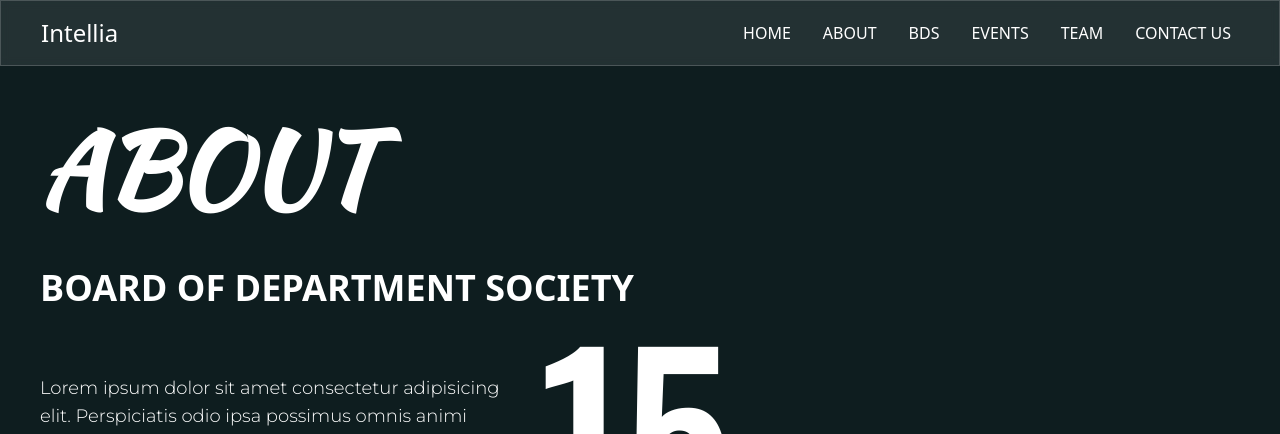
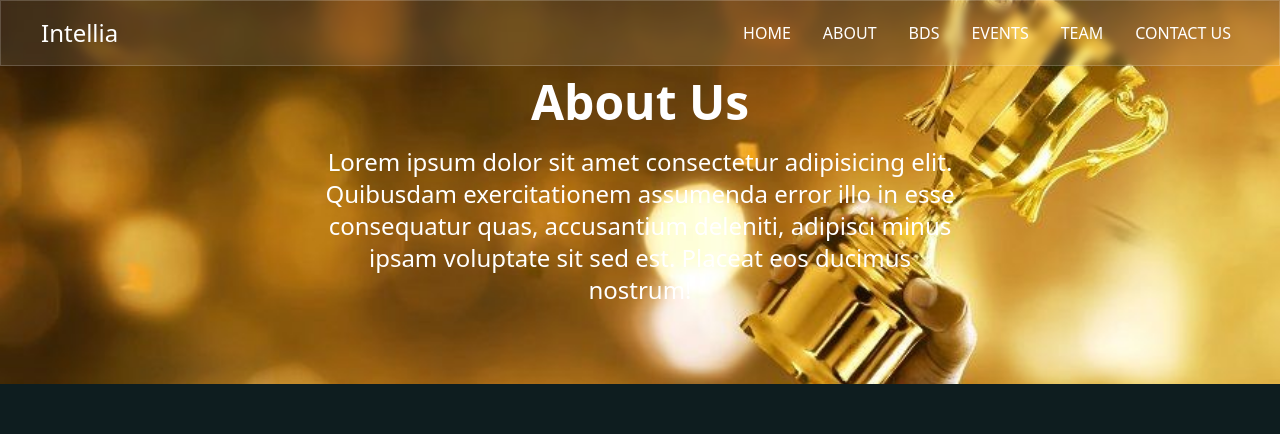
Before and after one commit to A158-debug/Intellia_Website, a React (Create React App) app: page /BDS in a window 1280 px wide. Shown: the top 434 px of the page. Built offline with nearby package versions, Linux system fonts and the light colour scheme.

Commit message:
added image in bds

```diff
--- a/src/components/BDS/BDS.jsx
+++ b/src/components/BDS/BDS.jsx
@@ -1,10 +1,18 @@
 import React from "react";
 import Photos from "../../img/Team_Photos/HimeshDhaka.jpg";
+import Cup from "../../img/Trophy.jpg";
 import "./BDS.css";
 
 const BDS = () => {
   return (
     <div className="text-white">
+      <div className="relative">
+        <img src={Cup} alt="About Us" className="w-full h-96 object-cover" />
+        <div className="absolute top-1/2 left-1/2 transform -translate-x-1/2 -translate-y-1/2 text-white text-center">
+          <h1 className="text-5xl font-bold mb-5">About Us</h1>
+          <p className="text-2xl">Lorem ipsum dolor sit amet consectetur adipisicing elit. Quibusdam exercitationem assumenda error illo in esse consequatur quas, accusantium deleniti, adipisci minus ipsam voluptate sit sed est. Placeat eos ducimus nostrum!</p>
+        </div>
+      </div>
       {/* <p className='text-7xl font-semibold text-center'>MEET OUR TEAM</p> */}
       <div className="pt-20 p-10">
         <p className="text-6xl font-semibold uppercase bds_heading_about py-10">
@@ -23,8 +31,8 @@ const BDS = () => {
             assumenda quam consectetur inventore sapiente, tempore soluta!{" "}
           </p>
           <div className="">
-          <p className="total_bds_department">15</p>
-          <p className="total_bds_department_name uppercase">Department</p>
+            <p className="total_bds_department">15</p>
+            <p className="total_bds_department_name uppercase">Department</p>
           </div>
 
         </div>
```
Also changed, not shown: src/img/Trophy.jpg (added).
